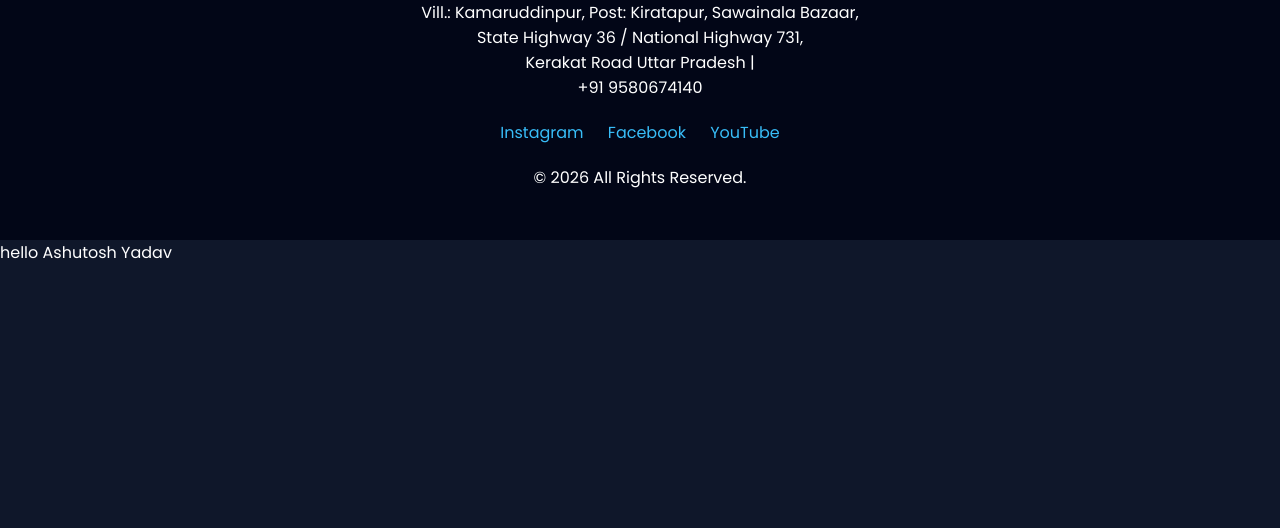
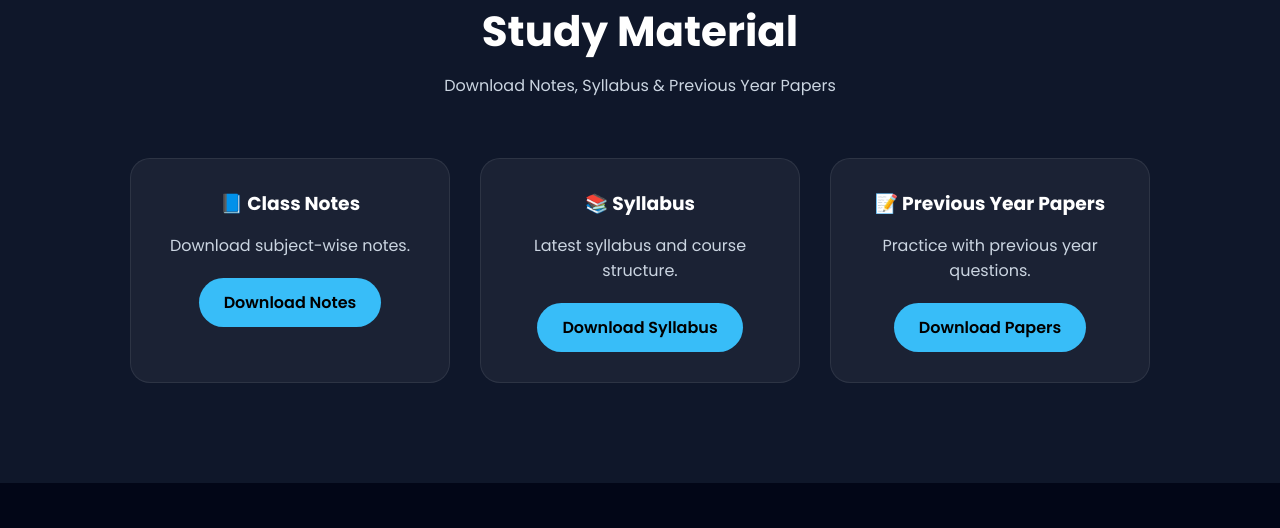
Before and after one commit to ashutoshyadav75/KACP, a website with bundled scripts: page index.html in a window 1280 px wide. Shown: the part 6474-7002 px from the top of the page. Before the commit the page ends 6739 px from the top, so only its background shows below. Built offline with nearby package versions, Linux system fonts and the light colour scheme.

Commit message:
PDF Section

```diff
--- a/index.css
+++ b/index.css
@@ -379,6 +379,62 @@ textarea{
   text-decoration:none;
 }
 
+/* Study Material */
+
+.material-container{
+  display:flex;
+  justify-content:center;
+  gap:30px;
+  flex-wrap:wrap;
+  margin-top:50px;
+}
+
+.material-card{
+  width:320px;
+  background:rgba(255,255,255,0.05);
+  padding:30px;
+  border-radius:20px;
+  text-align:center;
+  border:1px solid rgba(255,255,255,0.08);
+  transition:0.4s;
+}
+
+.material-card:hover{
+  transform:translateY(-10px);
+  box-shadow:0 10px 30px rgba(56,189,248,0.2);
+}
+
+.material-card h3{
+  margin-bottom:15px;
+}
+
+.material-card p{
+  color:#cbd5e1;
+  margin-bottom:20px;
+}
+
+.download-btn{
+  display:inline-block;
+  padding:12px 25px;
+  background:#38bdf8;
+  color:black;
+  border-radius:50px;
+  text-decoration:none;
+  font-weight:600;
+}
+
+.download-btn:hover{
+  opacity:0.9;
+}
+
+@media(max-width:768px){
+
+  .material-card{
+    width:100%;
+    max-width:350px;
+  }
+
+}
 /* WhatsApp */
 
 .whatsapp-btn{
--- a/index.html
+++ b/index.html
@@ -373,6 +373,47 @@
 
     </div>
   </section>
+  <!-- Study Material Section -->
+
+<section class="study-material section" id="study-material">
+
+  <div class="section-title">
+    <h2>Study Material</h2>
+    <p>Download Notes, Syllabus & Previous Year Papers</p>
+  </div>
+
+  <div class="material-container">
+
+    <div class="material-card">
+      <h3>📘 Class Notes</h3>
+      <p>Download subject-wise notes.</p>
+
+      <a href="pdf/Notes.pdf" download class="download-btn">
+        Download Notes
+      </a>
+    </div>
+
+    <div class="material-card">
+      <h3>📚 Syllabus</h3>
+      <p>Latest syllabus and course structure.</p>
+
+      <a href="pdf/Syllabus.pdf" download class="download-btn">
+        Download Syllabus
+      </a>
+    </div>
+
+    <div class="material-card">
+      <h3>📝 Previous Year Papers</h3>
+      <p>Practice with previous year questions.</p>
+
+      <a href="pdf/PreviousYearPaper.pdf" download class="download-btn">
+        Download Papers
+      </a>
+    </div>
+
+  </div>
+
+</section>
 
   <!-- Footer -->
   <footer class="footer">
@@ -427,6 +468,7 @@
 <script src="firebase.js"></script>
 <section>
   hello Ashutosh Yadav
+
 </section>
 </body>
 </html>
```
Also changed, not shown: 3 other files.
